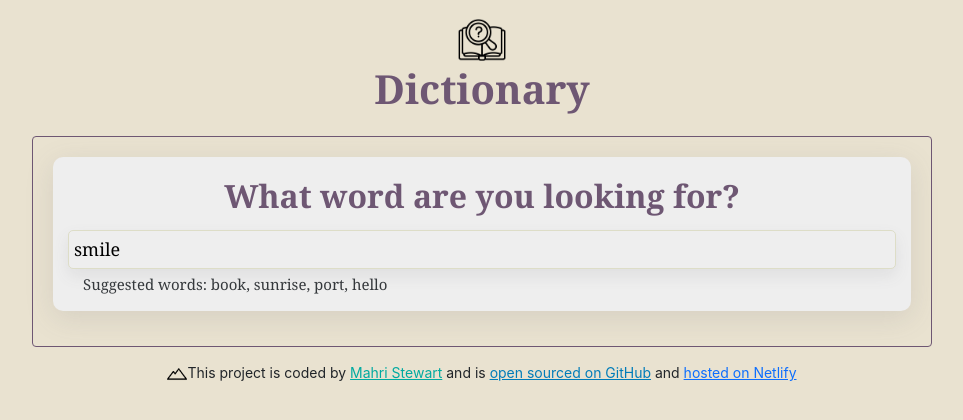
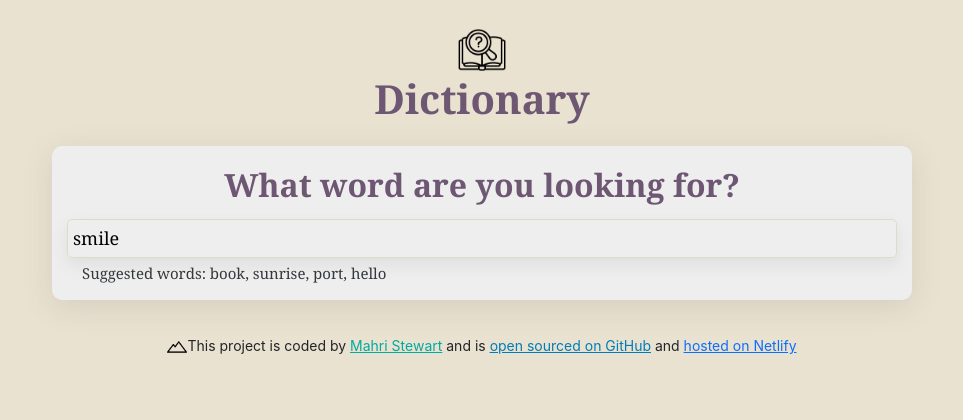
Before and after one commit to MahriScot/react_dictionary_project, a React (Create React App) app: page / in a window 1280 px wide. Shown: the top 420 px of the page, without its empty margins (158-1121 px from the left). Built offline with nearby package versions, Linux system fonts and the light colour scheme; no server answers.

Commit message:
removing border

```diff
--- a/src/App.css
+++ b/src/App.css
@@ -3,10 +3,8 @@ body {
 }
 
 .container {
-  border: 1px solid #6e5773;
-  border-radius: 4px;
-  margin: 10px auto 5px;
-  padding: 10px;
+  margin: 0 auto;
+  padding: 10px 10px 0;
   max-width: 900px;
 }
 
--- a/src/App.js
+++ b/src/App.js
@@ -4,12 +4,12 @@ import "./App.css";
 export default function App() {
   return (
     <div className="App">
-      <header className="app_header">
-        <img src="images/dictionary.png" alt="dictionary" width="50"></img>
-        <br />
-        <h1>Dictionary</h1>
-      </header>
       <div className="container">
+        <header className="app_header">
+          <img src="images/dictionary.png" alt="dictionary" width="50"></img>
+          <br />
+          <h1>Dictionary</h1>
+        </header>
         <main>
           <Dictionary className="Dictionary" defaultKeyword="smile" />
         </main>
```
